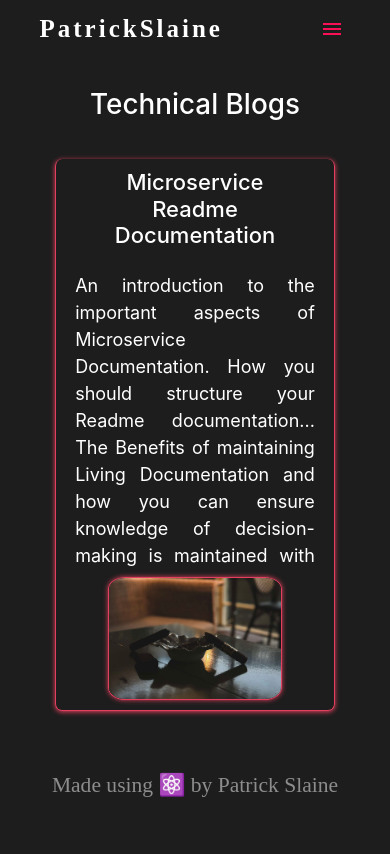
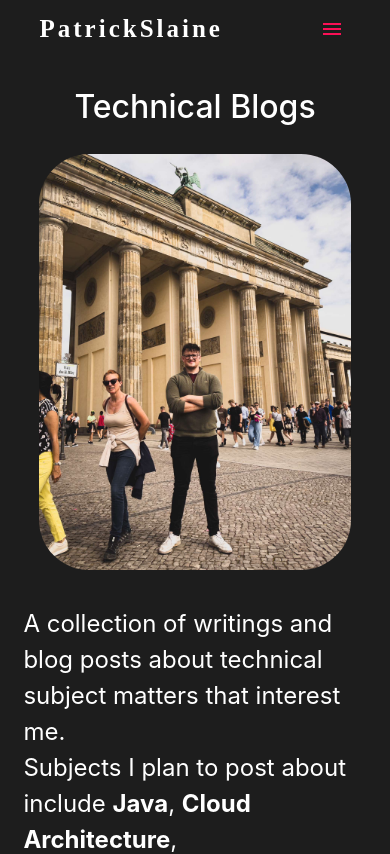
Before and after one commit to patrickSlaine/portfolio, a React (Create React App) app: page /blogs in a window 390 px wide. Shown: the top 854 px of the page. Built offline with nearby package versions, Linux system fonts and the light colour scheme.

Commit message:
Blog Styling

```diff
--- a/src/components/Blogs/BlogsSummaryCard.js
+++ b/src/components/Blogs/BlogsSummaryCard.js
@@ -10,6 +10,7 @@ export default function BlogSummaryCard(props){
         borderBottom: `1px solid ${theme.accentColor}`,
         borderLeft: `1px solid ${theme.accentColor}`,
         borderRight: `1px solid ${theme.accentColor}`,
+        borderTop: `1px solid ${theme.accentColor}`,
         boxShadow: `0px 1px 5px ${theme.accentColor}`,
         ":hover": {
             color: "rgba(255, 255, 255, 1)",
--- a/src/components/Blogs/style.css
+++ b/src/components/Blogs/style.css
@@ -3,13 +3,15 @@
     justify-content: center;
     align-items: center;
     border-radius: 7px;
-    height:auto;
+    height:200px;
     margin-left: 5%;
     margin-right: 5%;
 }
 
 .blog-link{
-  display: flex;
+  display:flex;
+  width:100%;
+  height:100%;
 }
 
 .blog-summary-image{
@@ -89,7 +91,7 @@
     .body-content{
       max-height: 300px;
       overflow: hidden;
-      text-align: justify;
+      text-align:left;
       width:90%;
       margin-left: auto;
       margin-right: auto;
@@ -110,6 +112,9 @@
     }
 
     .blog-summary-card{
+      margin-top: 50px;
       display:flex;
+      width:90%;
+      height:auto;
     }
 }
--- a/src/containers/Blogs/BlogOverview.css
+++ b/src/containers/Blogs/BlogOverview.css
@@ -1,10 +1,77 @@
 .blogs-content{
-    padding:30px;
+    display: grid;
+    padding-left:2rem;
+    padding-right: 2rem;
+    padding-top: 3rem;
     width:95%;
     margin-left: auto;
     margin-right:auto;
 }
 
+.blogs-header-div{
+    display:block;
+    width:100%;
+}
+
 .blogs-header {
     text-align: center;
+    font-size: 54px;
+    margin-bottom: 20px;
 }
+
+.blogs-image-div{
+    float:left;
+    width:40%;
+}
+
+.blogs-image{
+    float:left;
+    width:300px;
+    border-radius: 50px;
+    margin-left:35%;
+    margin-top: 2%;
+}
+
+.blogs-subtitle{
+    float:left;
+    width:60%;
+    font-size: 32px;
+    padding-left: 1%;
+    padding-top: 4%;
+}
+
+@media (max-width: 768px){
+
+    .blogs-subtitle{
+        display:inline-block;
+        float:none;
+        width:90%;
+        margin-left: 5%;
+        margin-right: 5%;
+        font-size: 24px;
+        margin-top: 20px;
+        text-align:left;
+    }
+
+    .blogs-image-div{
+        width:100%;
+        display: block;
+    }
+
+    .blogs-image{
+        display: block;
+        margin-left: 10%;
+        margin-right: 10%;
+        width:80%;
+        max-height:500px;
+    }
+
+    .blogs-content{
+        display: block;
+        padding: 10px;
+    }
+
+    .blogs-header{
+        font-size: 32px;
+    }
+}
--- a/src/containers/Blogs/BlogsOverview.js
+++ b/src/containers/Blogs/BlogsOverview.js
@@ -12,6 +12,13 @@ export default function BlogsOverview(props){
                 <h1 className="blogs-header" style={{color:theme.text}}>
                     Technical Blogs
                 </h1>
+                <div className="blogs-image-div">
+                    <img className="blogs-image" src={require(`../../assets/images/blogs/IMG_2744.JPG`)} alt={"Patrick Slaine standing in front of the Brandenburg Gates in Berlin, Germany."} />
+                </div>
+                <div className="blogs-subtitle">
+                    A collection of writings and blog posts about technical subject matters that interest me.<br/> Subjects I plan to post about include <b>Java</b>, <b>Cloud Architecture</b>, <b>Documentation</b>.
+                    <br/> Enjoy the Read!
+                </div>
             </div>
             <div className="blogs-content">
                 {blogs["data"].map((blog,index)=>{
```
Also changed, not shown: src/assets/images/blogs/IMG_2744.JPG (added).
